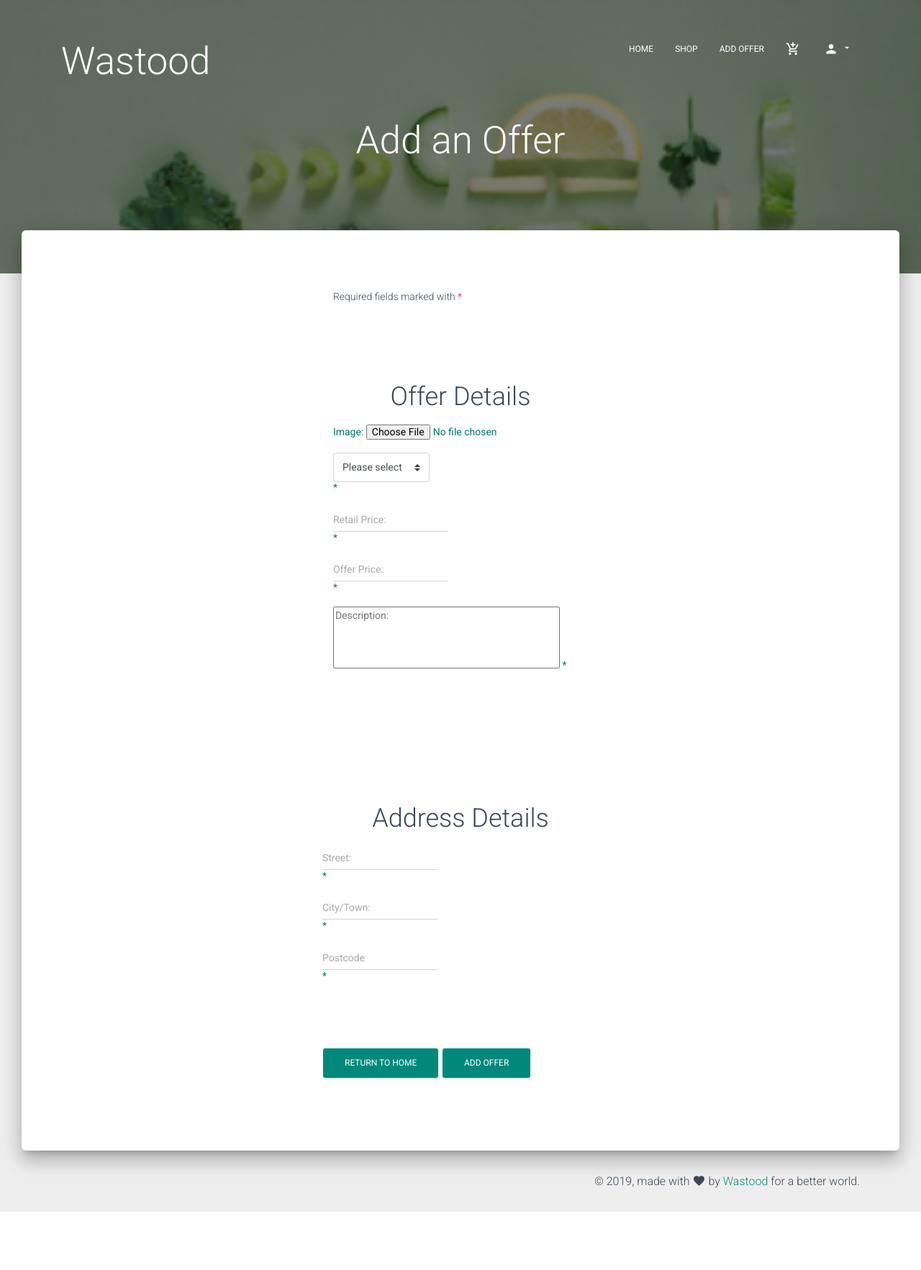
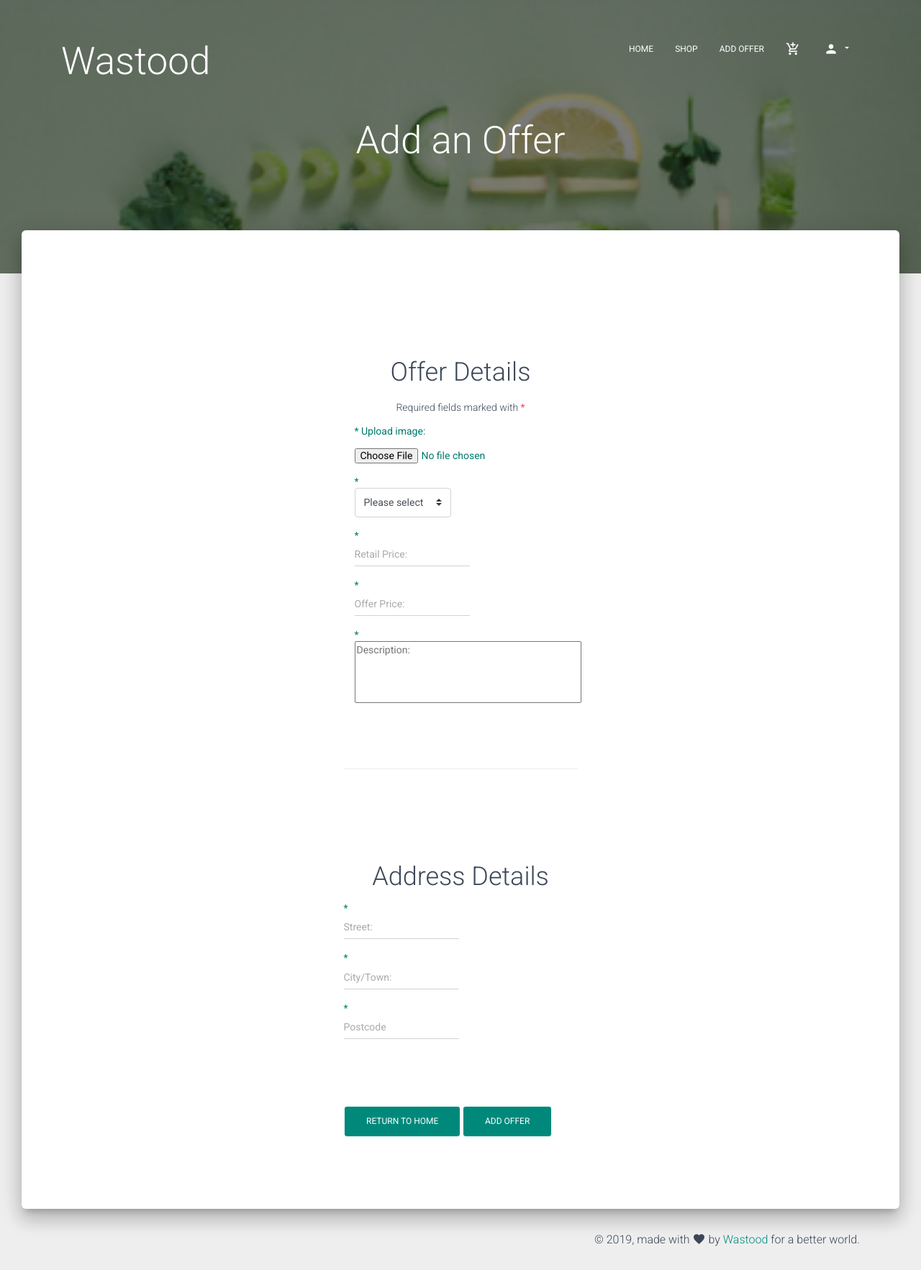
Before and after one commit to ppeykova/cs312-climatechange, a PHP site: page /addOffer.php in a window 1280 px wide. Shown: the whole page at 72% size. Before the commit the page ends 1684 px from the top, so only its background shows below. Run offline with PHP 8.4, Linux system fonts and the light colour scheme; the visitor is signed in with stand-in values (Sample User, id 1); some libraries are stand-ins or nearby versions.

Commit message:
Update addOffer.php

```diff
--- a/addOffer.php
+++ b/addOffer.php
@@ -32,7 +32,6 @@
                 $categories = ["Beans", "Bakery", "Dairy", "Drinks", "Fruit", "Meat", "Nuts", "Ready Meals", "Sweets", "Vegetables"];
                 if(!isset($_SESSION['email']))
                 {
-
                     echo "<div class='text-center'>";
                     echo "<p id='loginMessage'>Error: User is not logged in</p><br/>
                   <p>Please <a href='login.php'>Login</a> first.</p>";
@@ -62,23 +61,24 @@
                         $_SESSION['output_message'] = "Error: Offer could not be added, please try again...";
                 }
                 ?>
-                <div class="col-md-7 ml-auto mr-auto">
+                <div class="col-md-6 ml-auto mr-auto">
                     <form name="offerForm" method="POST" action="" enctype="multipart/form-data" class="form">
 
                         <div class="container">
                             <input type="hidden" name="geocodeLatitude" id="geocodeLatitude">
                             <input type="hidden" name="geocodeLongitude" id="geocodeLongitude">
                             <p><?php if(isset($_POST['category'])) { echo $_SESSION['output_message']; } ?></p>
-                            <p>Required fields marked with <span style="color: red;"/>*</span></p>
                             <div class="section">
                                 <div class="text-center">
                                     <h2>Offer Details</h2>
+                                    <p>Required fields marked with <span style="color: red;"/>*</span></p>
                                 </div>
                                 <p><label for="image">
-                                        <span class="card-text">Image: </span> <input type="file" id="image" name="image" accept="image/*" onchange="uploadImage(this)" required> <img src="" id="preview" class="card-img">
+                                        <span class="form-text">* Upload image: </span><br/><input type="file" class="input-group-btn" id="image" name="image" accept="image/*" onchange="uploadImage(this)" required> <img src="" id="preview" class="card-img">
                                         <span class="error" id="imageMessage"></span>
                                     </label></p>
                                 <p><label for="category">
+                                        <span class="error" id="categoryMessage">*</span>
                                         <select id="category" name="category" class="custom-select" required>
                                             <option value="0">Please select</option>
                                             <?php
@@ -86,37 +86,37 @@
                                                 echo "<option value='".$categories[$i]."'>".$categories[$i]."</option>";
                                             ?>
                                         </select>
-                                        <span class="error" id="categoryMessage">*</span>
                                     </label></p>
                                 <p><label for="retailPrice">
+                                        <span class="error" id="retailPriceMessage">*</span>
                                         <input type="number" class="form-control" id="retailPrice" name="retailPrice" min="0" step=".01" placeholder="Retail Price:">
-                                        <span class="error" id="retailPriceMessage">*</span>
                                     </label></p>
                                 <p><label for="offerPrice">
+                                        <span class="error" id="offerPriceMessage">*</span>
                                         <input type="number" id="offerPrice" class="form-control" name="offerPrice" min="0" step=".01" placeholder="Offer Price:">
-                                        <span class="error" id="offerPriceMessage">*</span>
                                     </label></p>
                                 <p><label for="description">
+                                        <span class="error top" id="descriptionMessage">*</span><br/>
                                         <textarea id="description" name="description" cols="40" rows="4" placeholder="Description:"></textarea>
-                                        <span class="error" id="descriptionMessage">*</span>
                                     </label></p>
                             </div>
                         </div>
+                        <div class="modal-footer"></div>
                         <div class="section">
                             <div class="text-center">
                                 <h2>Address Details</h2>
                             </div>
                             <p><label for="addrStreet">
+                                    <span class="error" id="addrStreetMessage">*</span>
                                     <input class="form-control" type="text" id="addrStreet" name="addrStreet" placeholder="Street:">
-                                    <span class="error" id="addrStreetMessage">*</span>
                                 </label></p>
                             <p><label for="addrCity">
+                                    <span class="error" id="addrCityMessage">*</span>
                                     <input class="form-control" type="text" id="addrCity" name="addrCity" placeholder="City/Town:">
-                                    <span class="error" id="addrCityMessage">*</span>
                                 </label></p>
                             <p><label for="addrPostcode">
+                                    <span class="error" id="addrPostcodeMessage">*</span>
                                     <input type="text" class="form-control" id="addrPostcode" name="addrPostcode" placeholder="Postcode">
-                                    <span class="error" id="addrPostcodeMessage">*</span>
                                 </label></p>
                         </div>
 
```
